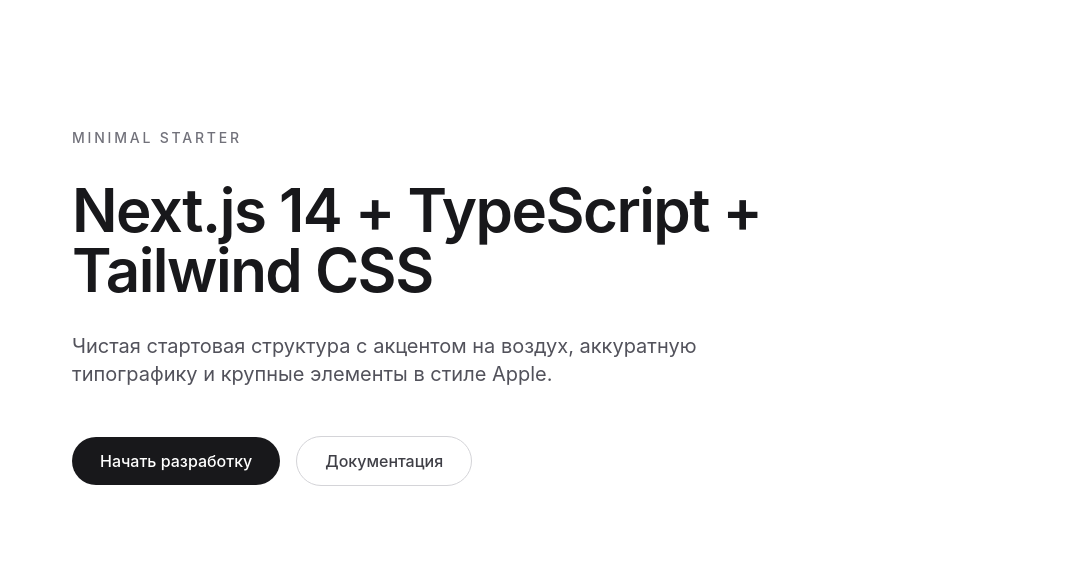
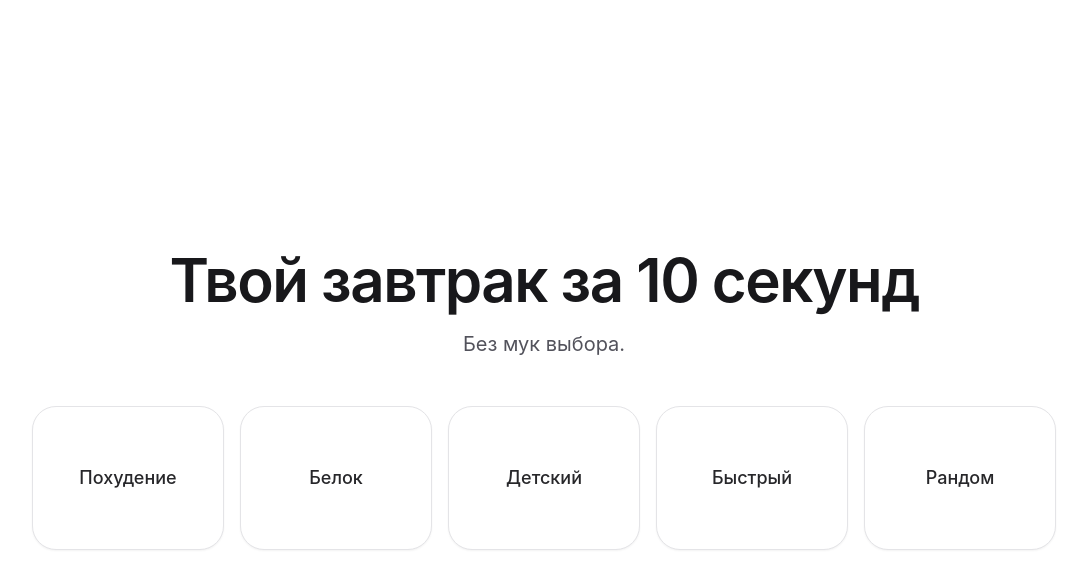
Before and after one commit to da6un4ik/gazpachp, a Next.js app: page / in a window 1280 px wide. Shown: the top 588 px of the page, without its empty margins (96-1183 px from the left). Built offline with nearby package versions, Linux system fonts and the light colour scheme.

Commit message:
Implement Apple-style mode selection home screen and result route

```diff
--- a/app/page.tsx
+++ /dev/null
@@ -1,9 +0,0 @@
-import { Hero } from '@/components/Hero';
-
-export default function HomePage() {
-  return (
-    <main className="min-h-screen bg-white">
-      <Hero />
-    </main>
-  );
-}
--- /dev/null
+++ b/pages/_app.tsx
@@ -0,0 +1,6 @@
+import type { AppProps } from 'next/app';
+import '@/app/globals.css';
+
+export default function App({ Component, pageProps }: AppProps) {
+  return <Component {...pageProps} />;
+}
--- /dev/null
+++ b/pages/index.tsx
@@ -0,0 +1,47 @@
+import Head from 'next/head';
+import Link from 'next/link';
+
+const modes = [
+  { key: 'weight-loss', label: 'Похудение' },
+  { key: 'protein', label: 'Белок' },
+  { key: 'kids', label: 'Детский' },
+  { key: 'quick', label: 'Быстрый' },
+  { key: 'random', label: 'Рандом' }
+];
+
+export default function HomeIndexPage() {
+  return (
+    <>
+      <Head>
+        <title>Твой завтрак за 10 секунд</title>
+        <meta
+          name="description"
+          content="Минималистичный выбор режима завтрака за 10 секунд"
+        />
+      </Head>
+
+      <main className="flex min-h-screen items-center justify-center bg-white px-6 py-12">
+        <section className="w-full max-w-5xl text-center">
+          <h1 className="text-4xl font-semibold tracking-tight text-zinc-900 sm:text-6xl">
+            Твой завтрак за 10 секунд
+          </h1>
+          <p className="mx-auto mt-5 max-w-2xl text-lg text-zinc-600 sm:text-xl">
+            Без мук выбора.
+          </p>
+
+          <div className="mt-12 grid grid-cols-1 gap-4 sm:grid-cols-2 lg:grid-cols-5">
+            {modes.map((mode) => (
+              <Link
+                key={mode.key}
+                href={`/result?mode=${mode.key}`}
+                className="group flex min-h-36 items-center justify-center rounded-3xl border border-zinc-200 bg-white px-5 py-6 text-lg font-medium text-zinc-800 shadow-sm transition duration-200 hover:-translate-y-1 hover:border-zinc-300 hover:shadow-xl focus-visible:outline-none focus-visible:ring-2 focus-visible:ring-zinc-400"
+              >
+                <span className="transition group-hover:scale-105">{mode.label}</span>
+              </Link>
+            ))}
+          </div>
+        </section>
+      </main>
+    </>
+  );
+}
--- /dev/null
+++ b/pages/result.tsx
@@ -0,0 +1,39 @@
+import Head from 'next/head';
+import Link from 'next/link';
+import { useRouter } from 'next/router';
+
+const modeMap: Record<string, string> = {
+  'weight-loss': 'Похудение',
+  protein: 'Белок',
+  kids: 'Детский',
+  quick: 'Быстрый',
+  random: 'Рандом'
+};
+
+export default function ResultPage() {
+  const router = useRouter();
+  const modeParam = typeof router.query.mode === 'string' ? router.query.mode : '';
+  const modeLabel = modeMap[modeParam] ?? 'Неизвестный режим';
+
+  return (
+    <>
+      <Head>
+        <title>Результат режима</title>
+      </Head>
+
+      <main className="flex min-h-screen items-center justify-center bg-white px-6 py-12">
+        <section className="w-full max-w-2xl rounded-3xl border border-zinc-200 bg-white p-10 text-center shadow-sm">
+          <p className="text-sm uppercase tracking-[0.2em] text-zinc-500">Выбран режим</p>
+          <h1 className="mt-4 text-4xl font-semibold tracking-tight text-zinc-900">{modeLabel}</h1>
+
+          <Link
+            href="/"
+            className="mt-10 inline-flex rounded-full border border-zinc-300 px-6 py-3 text-base font-medium text-zinc-700 transition hover:border-zinc-400 hover:text-zinc-900"
+          >
+            Назад
+          </Link>
+        </section>
+      </main>
+    </>
+  );
+}
```
Also changed, not shown: pages/README.md.
